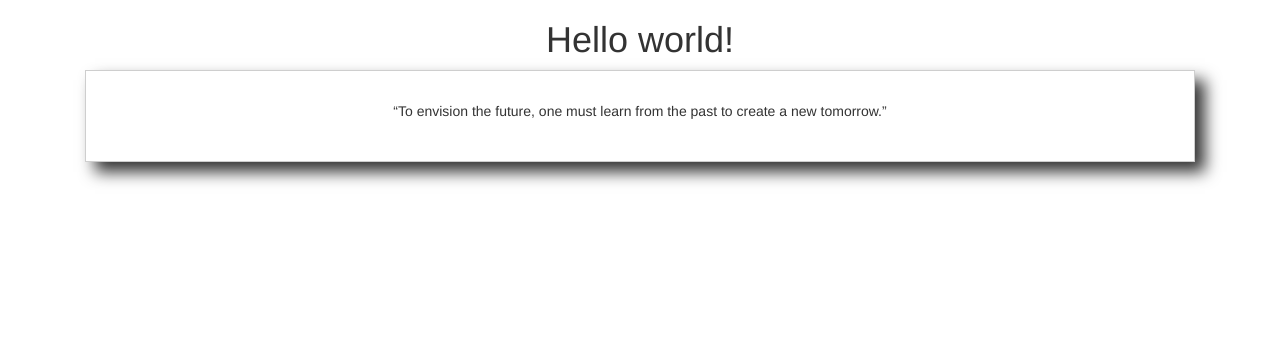
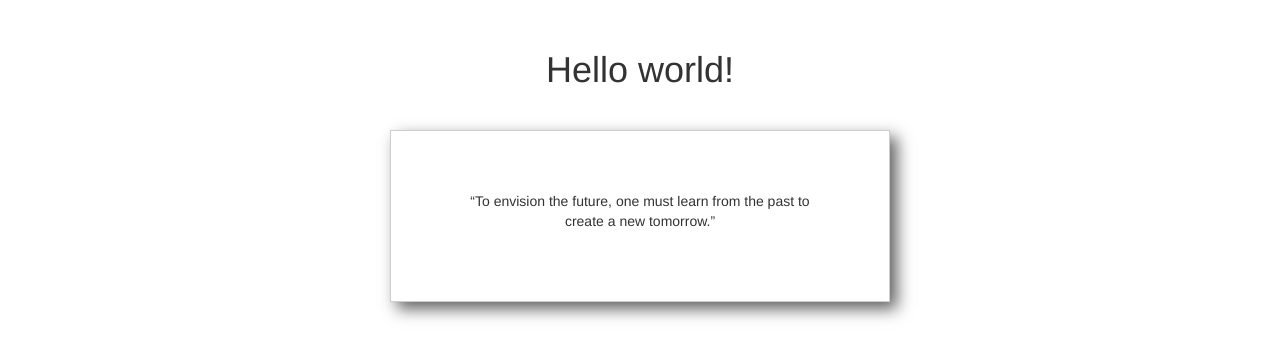
Before and after one commit to PiterSt/vue-components-usage, a Vue app: page / in a window 1280 px wide. Shown: the top 358 px of the page. Built offline with nearby package versions, Linux system fonts and the light colour scheme.

Commit message:
Styles og Quote component improved

```diff
--- a/src/App.vue
+++ b/src/App.vue
@@ -3,7 +3,7 @@
         <div class="row">
             <div class="col-xs-12">
 				<h1>Hello world!</h1>
-				<quote/>
+				<Quote/>
             </div>
         </div>
     </div>
@@ -20,6 +20,9 @@
 </script>
 
 <style scoped>
+h1 {
+	padding: 30px;
+}
 div {
 	margin: 0 auto;
 	text-align: center;
--- a/src/components/Quote.vue
+++ b/src/components/Quote.vue
@@ -13,10 +13,10 @@ export default {
 <style scoped>
 div {
 	margin: 40px auto;
-	padding: 30px;
-	box-shadow: 10px 10px 15px rgb(53, 53, 53);
+	padding: 60px;
+	box-shadow: 7px 7px 15px rgb(97, 97, 97);
 	border: 1px solid rgb(206, 206, 206);
 	text-align: center;
-
+	max-width: 500px;
 }
 </style>
```
